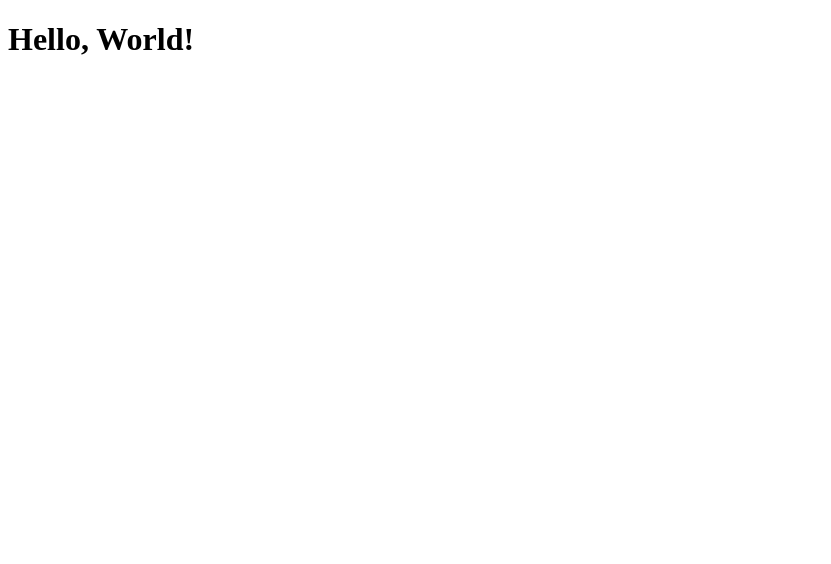
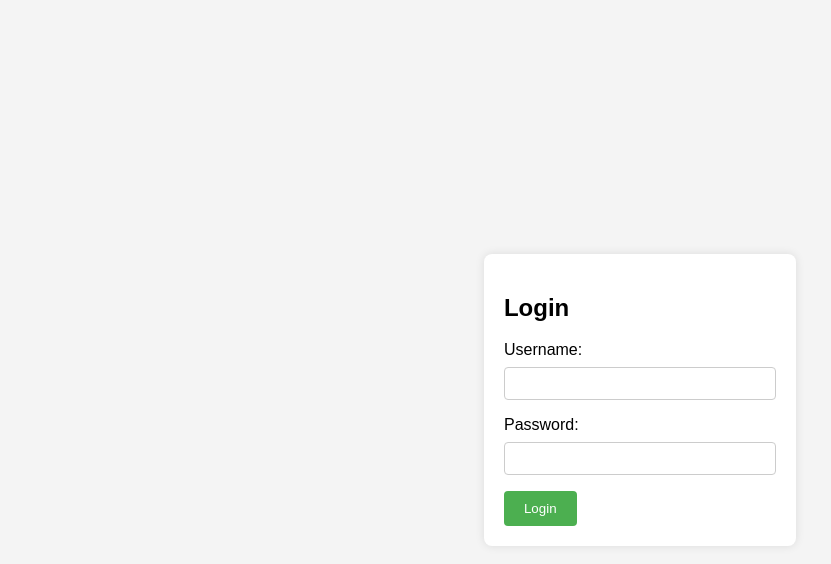
Before and after one commit to jokerzoldyck/Web, a plain HTML site: page index.html in a window 1280 px wide. Shown: the whole page, without its empty margins (0-831 px from the left). Drawn offline with Linux system fonts and the light colour scheme.

Commit message:
Update index.html

```diff
--- a/index.html
+++ b/index.html
@@ -3,9 +3,60 @@
 <head>
     <meta charset="UTF-8">
     <meta name="viewport" content="width=device-width, initial-scale=1.0">
-    <title>Hello World</title>
+    <title>Login Page</title>
+    <style>
+        body {
+            font-family: Arial, sans-serif;
+            background-color: #f4f4f4;
+            margin: 0;
+            padding: 0;
+            display: flex;
+            align-items: center;
+            justify-content: center;
+            height: 100vh;
+        }
+
+        form {
+            background-color: #ffffff;
+            padding: 20px;
+            border-radius: 8px;
+            box-shadow: 0 0 10px rgba(0, 0, 0, 0.1);
+        }
+
+        label {
+            display: block;
+            margin-bottom: 8px;
+        }
+
+        input {
+            width: 100%;
+            padding: 8px;
+            margin-bottom: 16px;
+            border: 1px solid #ccc;
+            border-radius: 4px;
+            box-sizing: border-box;
+        }
+
+        button {
+            background-color: #4caf50;
+            color: #ffffff;
+            padding: 10px 20px;
+            border: none;
+            border-radius: 4px;
+            cursor: pointer;
+        }
+    </style>
 </head>
 <body>
-    <h1>Hello, World!</h1>
+    <form>
+        <h2>Login</h2>
+        <label for="username">Username:</label>
+        <input type="text" id="username" name="username" required>
+
+        <label for="password">Password:</label>
+        <input type="password" id="password" name="password" required>
+
+        <button type="submit">Login</button>
+    </form>
 </body>
 </html>
```
